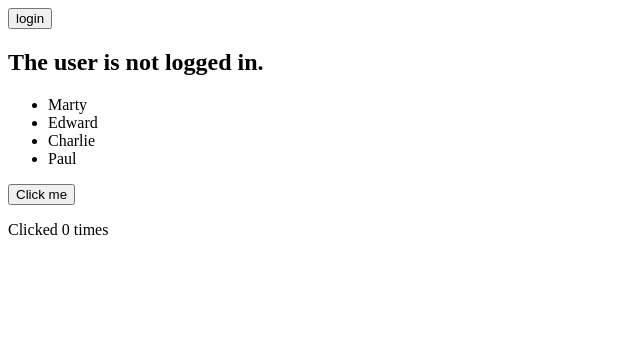
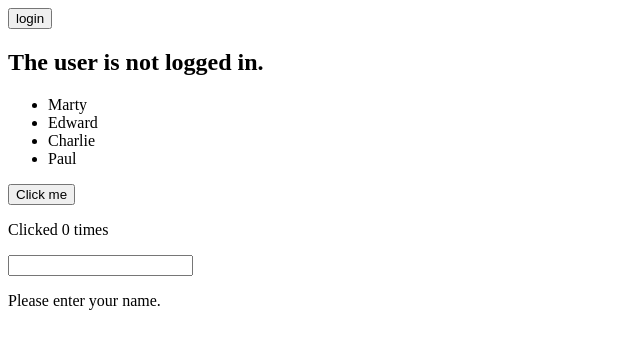
Before and after one commit to AvtandilMekvab71/Learning-React-States, a React (Vite) app: page / in a window 1280 px wide. Shown: the top 346 px of the page, without its empty margins (0-640 px from the left). Built offline with nearby package versions, Linux system fonts and the light colour scheme.

Commit message:
I built this component to practice controlled inputs

```diff
--- a/src/App.jsx
+++ b/src/App.jsx
@@ -1,6 +1,7 @@
 import LoginStatus from './Login.jsx'
 import StudentList from './Student.jsx'
 import ClickTracker from './ClickTracker.jsx'
+import PersonalGreeting from './PersonalGreeting.jsx'
 
 export default function App(){
     return(
@@ -8,6 +9,7 @@ export default function App(){
             <LoginStatus/>
             <StudentList/>
             <ClickTracker/>
+            <PersonalGreeting/>
         </>
     )
 }
--- /dev/null
+++ b/src/PersonalGreeting.jsx
@@ -0,0 +1,15 @@
+import {useState} from 'react'
+
+export default function PersonalGreeting(){
+    const [name, setName] = useState('')
+
+    return(
+        <div id = '007'>
+            <input type="text"
+            value = {name}
+            onChange = {(event) => setName(event.target.value)}
+            />
+            {name ? <p>Hello, {name}!</p> : <p>Please enter your name.</p>}
+        </div>
+    )
+}
```
